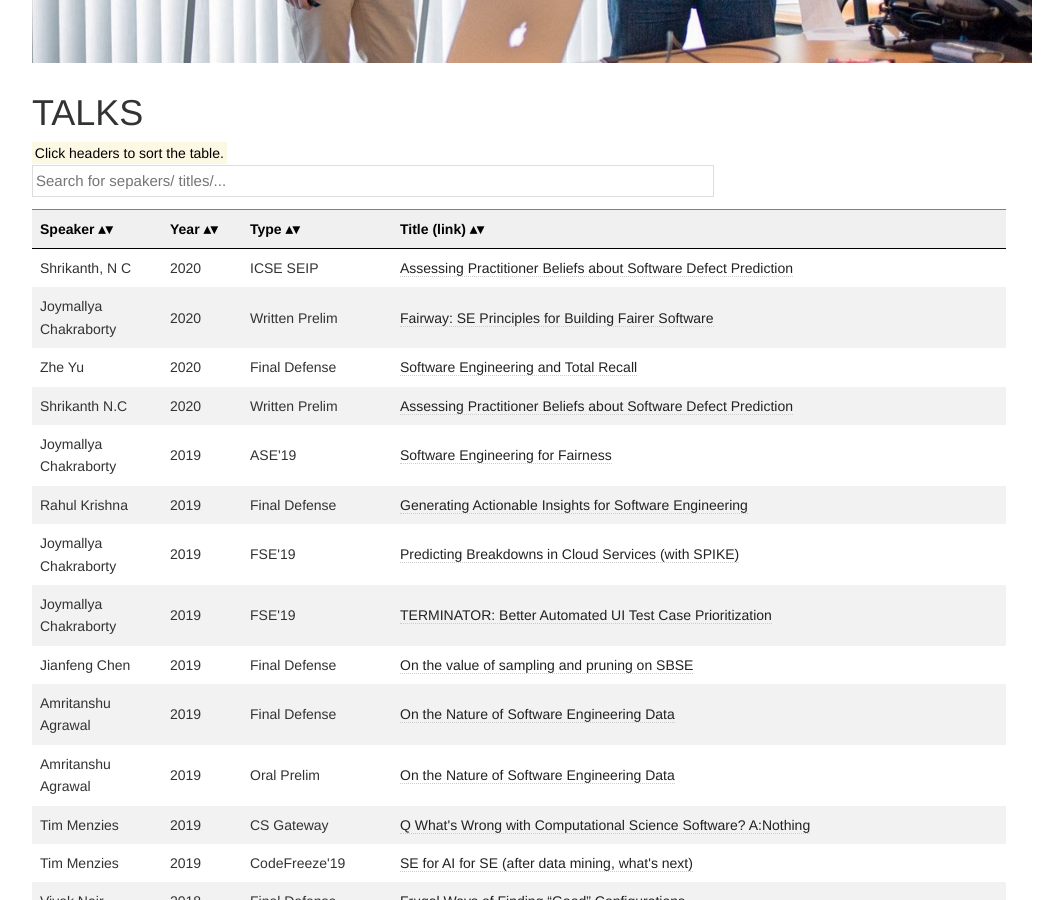
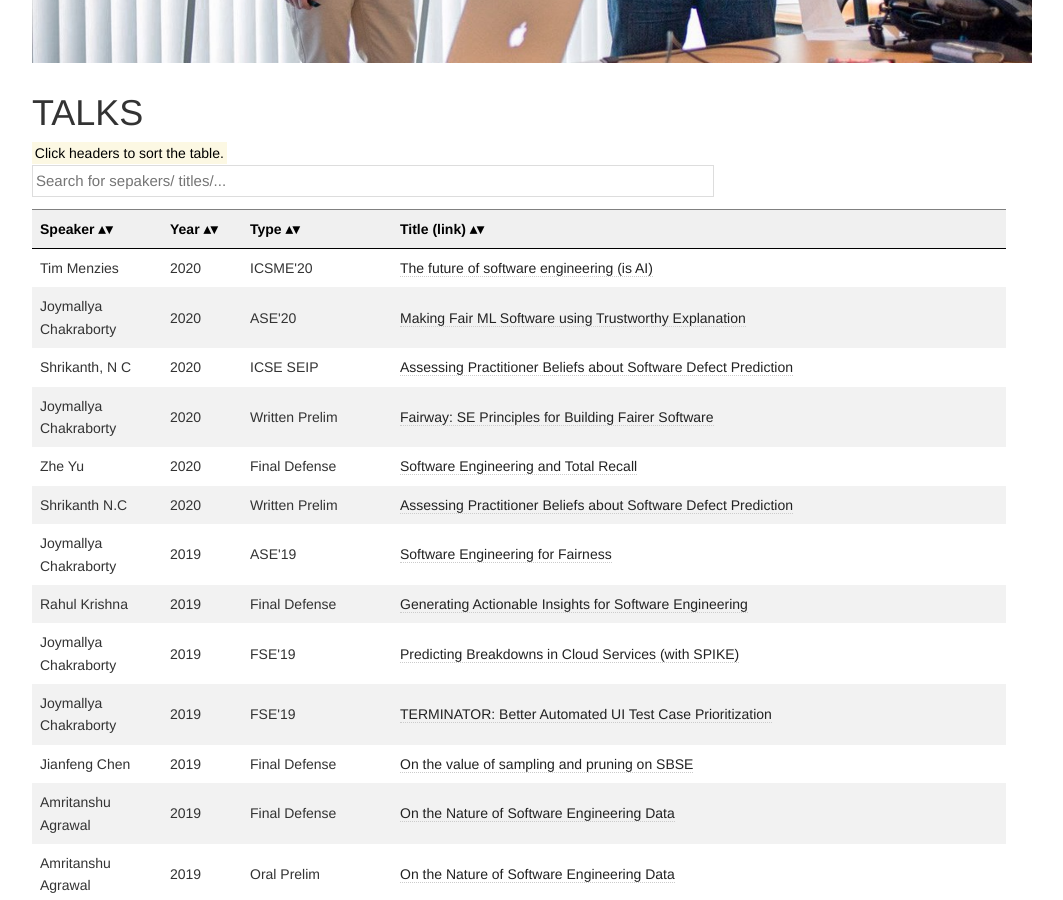
Before and after one commit to ai-se/ai-se.github.io, a Jekyll site: the page built from talks/index.html, in a window 1280 px wide and 900 px high, scrolled down 673 px. Shown: the whole window, without its empty margins (126-1189 px from the left). Built offline with Jekyll 4.4.1, drawn with Linux system fonts in a browser that asks for light colours.

Commit message:
talks added

```diff
--- a/talks/index.html
+++ b/talks/index.html
@@ -54,6 +54,18 @@ title: Talks
     </tr>
   </thead>
   <tbody>
+    <tr>
+      <td>Tim Menzies</td>
+      <td>2020</td>
+      <td>ICSME'20</td>
+      <td><a href="https://docs.google.com/presentation/d/1Vtizoc7WAmgzf-U5R9DchXbbMuTHhE7dkeznPQ65A-0/edit#slide=id.g9c72baa79b_26_0.">The future of software engineering (is AI)</a></td>
+    </tr>
+    <tr>
+      <td>Joymallya Chakraborty</td>
+      <td>2020</td>
+      <td>ASE'20</td>
+      <td><a href="http://tiny.cc/JoyASE20">Making Fair ML Software using Trustworthy Explanation</a></td>
+    </tr>
     <tr>
       <td>Shrikanth, N C</td>
       <td>2020</td>
```
